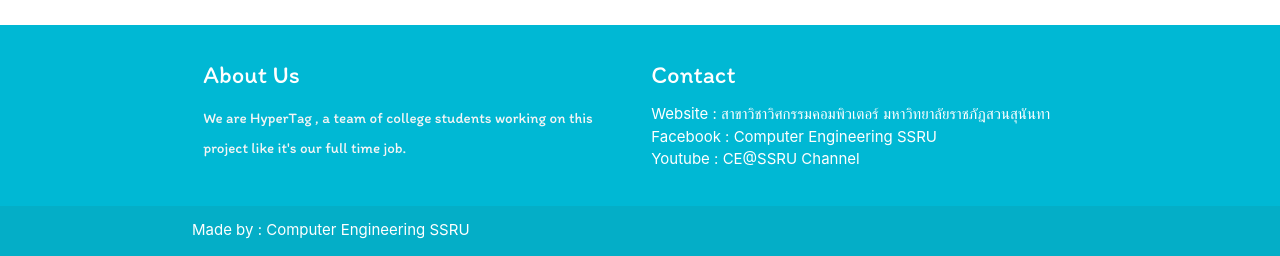
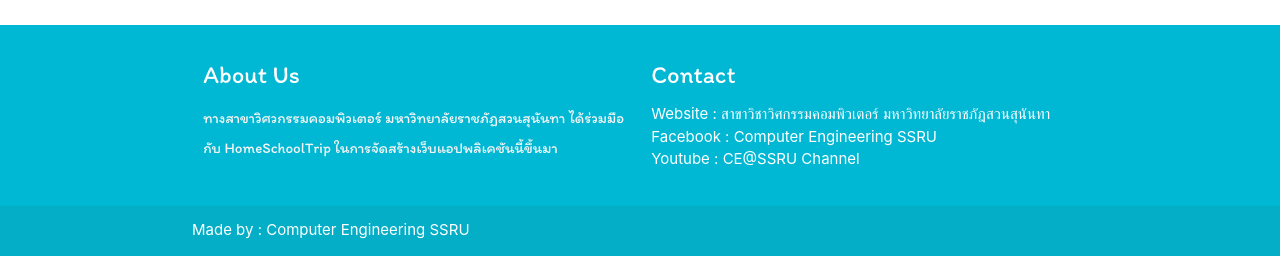
Before and after one commit to MidnightCore/covid2020, a PHP site: page / in a window 1280 px wide. Shown: the part 2547-2803 px from the top of the page. Run offline with PHP 8.4, Linux system fonts and the light colour scheme; some libraries are stand-ins or nearby versions.

Commit message:
about us

```diff
--- a/index.php
+++ b/index.php
@@ -287,8 +287,7 @@
             <div class="row">
                 <div class="col l6 s12">
                     <h5 class="white-text">About Us</h5>
-                    <p class="grey-text text-lighten-4">We are HyperTag , a team of college students
-                        working on this project like it's our full time job.</p>
+                    <p class="grey-text text-lighten-4">ทางสาขาวิศวกรรมคอมพิวเตอร์ มหาวิทยาลัยราชภัฏสวนสุนันทา ได้ร่วมมือกับ HomeSchoolTrip ในการจัดสร้างเว็บแอปพลิเคชันนี้ขึ้นมา</p>
                 </div>
                 <div class="col l6 s12">
                     <h5 class="white-text">Contact</h5>
```
